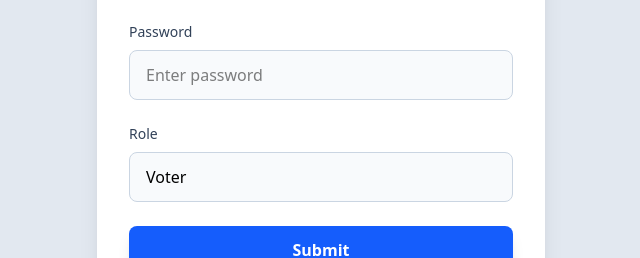
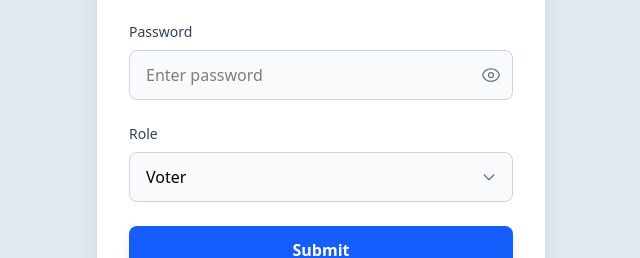
Before and after one commit to Pranav98coder/Pranav-voting-app, a Next.js app in the folder voterapp/: page /signUp in a window 1280 px wide. Shown: the part 337-595 px from the top of the page, without its empty margins (319-959 px from the left). Built offline with nearby package versions, Linux system fonts and the light colour scheme.

Commit message:
feat added password show

```diff
--- a/voterapp/src/app/(authorisation)/signIn/page.js
+++ b/voterapp/src/app/(authorisation)/signIn/page.js
@@ -4,11 +4,16 @@
 import { useRouter } from "next/navigation";
 import axios from "axios";
 
-const signIn = () => {
+const SignIn = () => {
+  // Capitalized component name (React convention)
   const [username, setUsername] = useState("");
   const [password, setPassword] = useState("");
+  // New state for password visibility
+  const [showPassword, setShowPassword] = useState(false);
   const [role, setRole] = useState("");
+
   const router = useRouter();
+
   const handleSignIn = async (e) => {
     e.preventDefault();
     try {
@@ -24,28 +29,24 @@
       const respo = await axios.post("/api/v1/users/login", info, {
         headers: { "Content-Type": "application/json" },
       });
-      //console.log("backend error", respo.data.message);
+
       console.log(respo);
-      console.log("role", (await respo).data.data.user.role);
+      console.log("role", respo?.data.data.user.role);
       setRole(respo.data.data.user.role);
       router.push("/" + respo.data.data.user.role);
       toast.success("Signed In Successfully as " + respo.data.data.user.role);
     } catch (err) {
       console.log("response", err.response);
       console.log("request", err.request);
-
       console.log("message", err.message);
       toast.error(err.response?.data?.message || "Something went wrong");
     }
   };
 
   return (
-    // 1. Outer Container: Matches the Home page background and centering
     <div className="min-h-screen flex items-center justify-center bg-gradient-to-br from-slate-50 to-slate-200 p-4">
-      {/* 2. The Card: White background, shadow, and rounded corners */}
       <Toaster position="top-right" richColors />
       <div className="bg-white rounded-2xl shadow-xl w-full max-w-md p-8">
-        {/* Header */}
         <h1 className="text-3xl font-extrabold text-slate-900 text-center mb-8">
           Sign In
         </h1>
@@ -70,16 +71,67 @@
             <label className="block text-sm font-medium text-slate-700 mb-2">
               Password
             </label>
-            <input
-              value={password}
-              onChange={(e) => setPassword(e.target.value)}
-              type="password"
-              placeholder="Enter password"
-              className="w-full px-4 py-3 rounded-lg bg-slate-50 border border-slate-300 focus:border-blue-500 focus:ring-2 focus:ring-blue-200 outline-none transition-all"
-            />
+            {/* Added 'relative' class to container to position the eye icon */}
+            <div className="relative">
+              <input
+                value={password}
+                onChange={(e) => setPassword(e.target.value)}
+                // Dynamic type based on state
+                type={showPassword ? "text" : "password"}
+                placeholder="Enter password"
+                // Added 'pr-12' to prevent text from overlapping with the icon
+                className="w-full px-4 py-3 pr-12 rounded-lg bg-slate-50 border border-slate-300 focus:border-blue-500 focus:ring-2 focus:ring-blue-200 outline-none transition-all"
+              />
+
+              {/* Toggle Button */}
+              <button
+                type="button" // Important: type="button" prevents form submission
+                onClick={() => setShowPassword(!showPassword)}
+                className="absolute right-3 top-1/2 -translate-y-1/2 text-slate-500 hover:text-slate-700 transition-colors"
+                aria-label={showPassword ? "Hide password" : "Show password"}
+              >
+                {showPassword ? (
+                  // Eye Off Icon (Hide)
+                  <svg
+                    xmlns="http://www.w3.org/2000/svg"
+                    fill="none"
+                    viewBox="0 0 24 24"
+                    strokeWidth={1.5}
+                    stroke="currentColor"
+                    className="w-5 h-5"
+                  >
+                    <path
+                      strokeLinecap="round"
+                      strokeLinejoin="round"
+                      d="M3.98 8.223A10.477 10.477 0 0 0 1.934 12C3.226 16.338 7.244 19.5 12 19.5c.993 0 1.953-.138 2.863-.395M6.228 6.228A10.451 10.451 0 0 1 12 4.5c4.756 0 8.773 3.162 10.065 7.498a10.522 10.522 0 0 1-4.293 5.774M6.228 6.228 3 3m3.228 3.228 3.65 3.65m7.894 7.894L21 21m-3.228-3.228-3.65-3.65m0 0a3 3 0 1 0-4.243-4.243m4.242 4.242L9.88 9.88"
+                    />
+                  </svg>
+                ) : (
+                  // Eye Icon (Show)
+                  <svg
+                    xmlns="http://www.w3.org/2000/svg"
+                    fill="none"
+                    viewBox="0 0 24 24"
+                    strokeWidth={1.5}
+                    stroke="currentColor"
+                    className="w-5 h-5"
+                  >
+                    <path
+                      strokeLinecap="round"
+                      strokeLinejoin="round"
+                      d="M2.036 12.322a1.012 1.012 0 0 1 0-.639C3.423 7.51 7.36 4.5 12 4.5c4.638 0 8.573 3.007 9.963 7.178.07.207.07.431 0 .639C20.577 16.49 16.64 19.5 12 19.5c-4.638 0-8.573-3.007-9.963-7.178Z"
+                    />
+                    <path
+                      strokeLinecap="round"
+                      strokeLinejoin="round"
+                      d="M15 12a3 3 0 1 1-6 0 3 3 0 0 1 6 0Z"
+                    />
+                  </svg>
+                )}
+              </button>
+            </div>
           </div>
 
-          {/* Submit Button */}
           <button
             type="submit"
             className="w-full py-3 px-4 bg-blue-600 hover:bg-blue-700 text-white font-bold rounded-lg shadow-lg shadow-blue-600/30 hover:-translate-y-0.5 transition-all duration-200"
@@ -92,4 +144,4 @@
   );
 };
 
-export default signIn;
+export default SignIn;
--- a/voterapp/src/app/(authorisation)/signUp/page.js
+++ b/voterapp/src/app/(authorisation)/signUp/page.js
@@ -7,6 +7,8 @@
 const SignUp = () => {
   const [name, setName] = useState("");
   const [password, setPassword] = useState("");
+  // New state for password visibility
+  const [showPassword, setShowPassword] = useState(false);
   const [role, setRole] = useState("voter");
   const router = useRouter();
 
@@ -31,15 +33,10 @@
       toast.success("Registered Successfully");
       router.push("/" + role);
     } catch (err) {
-      console.log("response");
-      console.log(err.response);
-      console.log("request");
-      console.log(err.request);
-
-      console.log("message");
-      console.log(err.message);
+      console.log("response", err.response);
+      console.log("request", err.request);
+      console.log("message", err.message);
       toast.error(err.response?.data?.message || "Something went wrong");
-      console.log(err.response);
     }
   };
 
@@ -51,7 +48,7 @@
           Sign Up
         </h1>
         <form className="space-y-6" onSubmit={registerHandler}>
-          {/* ... (Username and Password inputs remain the same) ... */}
+          {/* Username Input */}
           <div>
             <label className="block text-sm font-medium text-slate-700 mb-2">
               Username
@@ -60,24 +57,77 @@
               type="text"
               value={name}
               onChange={(e) => setName(e.target.value)}
-              className="w-full px-4 py-3 rounded-lg bg-slate-50 border border-slate-300"
+              className="w-full px-4 py-3 rounded-lg bg-slate-50 border border-slate-300 focus:border-blue-500 focus:ring-2 focus:ring-blue-200 outline-none transition-all"
               placeholder="Enter username"
             />
           </div>
+
+          {/* Password Input with Toggle */}
           <div>
             <label className="block text-sm font-medium text-slate-700 mb-2">
               Password
             </label>
-            <input
-              type="password"
-              value={password}
-              onChange={(e) => setPassword(e.target.value)}
-              className="w-full px-4 py-3 rounded-lg bg-slate-50 border border-slate-300"
-              placeholder="Enter password"
-            />
+            <div className="relative">
+              <input
+                // Dynamic type based on state
+                type={showPassword ? "text" : "password"}
+                value={password}
+                onChange={(e) => setPassword(e.target.value)}
+                // Added pr-12 to prevent text overlap with icon
+                className="w-full px-4 py-3 pr-12 rounded-lg bg-slate-50 border border-slate-300 focus:border-blue-500 focus:ring-2 focus:ring-blue-200 outline-none transition-all"
+                placeholder="Enter password"
+              />
+
+              {/* Toggle Button */}
+              <button
+                type="button"
+                onClick={() => setShowPassword(!showPassword)}
+                className="absolute right-3 top-1/2 -translate-y-1/2 text-slate-500 hover:text-slate-700 transition-colors"
+                aria-label={showPassword ? "Hide password" : "Show password"}
+              >
+                {showPassword ? (
+                  // Eye Off Icon
+                  <svg
+                    xmlns="http://www.w3.org/2000/svg"
+                    fill="none"
+                    viewBox="0 0 24 24"
+                    strokeWidth={1.5}
+                    stroke="currentColor"
+                    className="w-5 h-5"
+                  >
+                    <path
+                      strokeLinecap="round"
+                      strokeLinejoin="round"
+                      d="M3.98 8.223A10.477 10.477 0 0 0 1.934 12C3.226 16.338 7.244 19.5 12 19.5c.993 0 1.953-.138 2.863-.395M6.228 6.228A10.451 10.451 0 0 1 12 4.5c4.756 0 8.773 3.162 10.065 7.498a10.522 10.522 0 0 1-4.293 5.774M6.228 6.228 3 3m3.228 3.228 3.65 3.65m7.894 7.894L21 21m-3.228-3.228-3.65-3.65m0 0a3 3 0 1 0-4.243-4.243m4.242 4.242L9.88 9.88"
+                    />
+                  </svg>
+                ) : (
+                  // Eye Icon
+                  <svg
+                    xmlns="http://www.w3.org/2000/svg"
+                    fill="none"
+                    viewBox="0 0 24 24"
+                    strokeWidth={1.5}
+                    stroke="currentColor"
+                    className="w-5 h-5"
+                  >
+                    <path
+                      strokeLinecap="round"
+                      strokeLinejoin="round"
+                      d="M2.036 12.322a1.012 1.012 0 0 1 0-.639C3.423 7.51 7.36 4.5 12 4.5c4.638 0 8.573 3.007 9.963 7.178.07.207.07.431 0 .639C20.577 16.49 16.64 19.5 12 19.5c-4.638 0-8.573-3.007-9.963-7.178Z"
+                    />
+                    <path
+                      strokeLinecap="round"
+                      strokeLinejoin="round"
+                      d="M15 12a3 3 0 1 1-6 0 3 3 0 0 1 6 0Z"
+                    />
+                  </svg>
+                )}
+              </button>
+            </div>
           </div>
 
-          {/* CRITICAL FIX: Role Dropdown */}
+          {/* Role Dropdown */}
           <div>
             <label
               htmlFor="role"
@@ -91,22 +141,34 @@
                 id="role"
                 value={role}
                 onChange={(e) => setRole(e.target.value)}
-                className="w-full px-4 py-3 rounded-lg bg-slate-50 border border-slate-300 focus:border-blue-500 outline-none appearance-none transition-all cursor-pointer"
+                className="w-full px-4 py-3 rounded-lg bg-slate-50 border border-slate-300 focus:border-blue-500 focus:ring-2 focus:ring-blue-200 outline-none appearance-none transition-all cursor-pointer"
               >
-                {/* Values MUST match your folder names in src/app exactly */}
                 <option value="voter">Voter</option>
-
-                {/* CHANGED value from "candidate" to "contestant" to match folder name */}
                 <option value="contestant">Candidate</option>
-
                 <option value="admin">Admin</option>
               </select>
+              {/* Added a dropdown arrow icon for better UX */}
+              <div className="pointer-events-none absolute inset-y-0 right-0 flex items-center px-4 text-slate-500">
+                <svg
+                  className="h-4 w-4"
+                  fill="none"
+                  stroke="currentColor"
+                  viewBox="0 0 24 24"
+                >
+                  <path
+                    strokeLinecap="round"
+                    strokeLinejoin="round"
+                    strokeWidth="2"
+                    d="M19 9l-7 7-7-7"
+                  />
+                </svg>
+              </div>
             </div>
           </div>
 
           <button
             type="submit"
-            className="w-full py-3 px-4 bg-blue-600 hover:bg-blue-700 text-white font-bold rounded-lg shadow-lg"
+            className="w-full py-3 px-4 bg-blue-600 hover:bg-blue-700 text-white font-bold rounded-lg shadow-lg hover:-translate-y-0.5 transition-all duration-200"
           >
             Submit
           </button>
```
